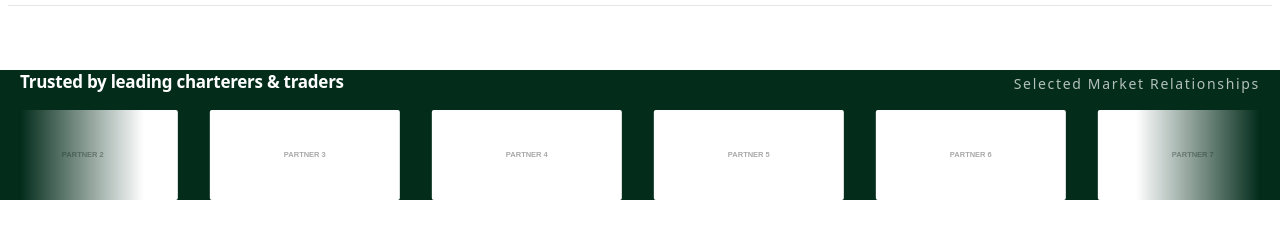
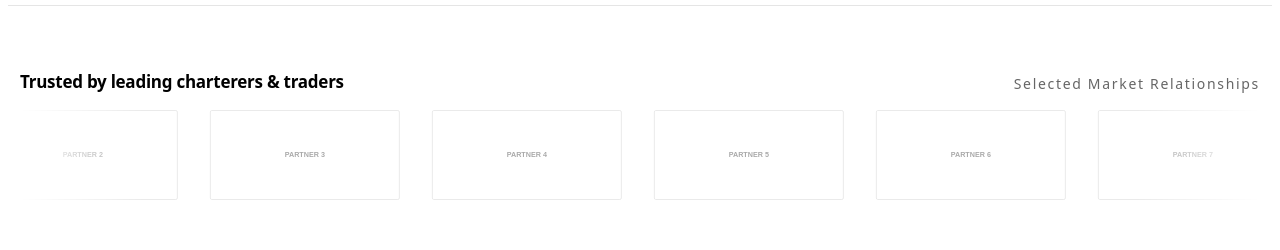
Before and after one commit to quoc05dev/asp-shipping-next-V2, a Next.js app: page /what-we-do in a window 1280 px wide. Shown: the part 795-1045 px from the top of the page. Built offline with nearby package versions, Linux system fonts and the light colour scheme; a web font is replaced by a local one.

Commit message:
restyle-what-we-do-trusted-logos-white

```diff
--- a/app/what-we-do/page.tsx
+++ b/app/what-we-do/page.tsx
@@ -105,12 +105,8 @@ export default function WhatWeDoHubPage() {
           <Divider />
 
           {/* 01.5 - TRUSTED RELATIONSHIPS */}
-          <section className="layout layout-page layout-root u-py-5" style={{
-            backgroundColor: '#032c1b',
-            width: '100vw',
-            marginLeft: 'calc(50% - 50vw)'
-          }}>
-            <div className="container container-w-outer container-rfs">
+          <section className="layout layout-page layout-root u-py-5" style={{ backgroundColor: '#ffffff' }}>
+            <div className="layout-inner">
               {/* Heading Row */}
               <div
                 className="u-mb-4"
@@ -122,10 +118,10 @@ export default function WhatWeDoHubPage() {
                   gap: '1rem'
                 }}
               >
-                <h2 className="heading h5 u-mb-0 u-font-weight-medium" style={{ color: '#ffffff', margin: 0, flex: '1 1 auto' }}>
+                <h2 className="heading h5 u-mb-0 u-font-weight-medium u-text-color-black" style={{ margin: 0, flex: '1 1 auto' }}>
                   Trusted by leading charterers &amp; traders
                 </h2>
-                <span className="u-text-size-small u-font-weight-bold u-text-uppercase" style={{ letterSpacing: '0.12em', color: 'rgba(255, 255, 255, 0.7)', flex: '0 0 auto' }}>
+                <span className="u-text-size-small u-font-weight-bold u-text-uppercase" style={{ letterSpacing: '0.12em', color: '#666666', flex: '0 0 auto' }}>
                   Selected Market Relationships
                 </span>
               </div>
@@ -171,6 +167,7 @@ export default function WhatWeDoHubPage() {
                 width: 190px;
                 height: 90px;
                 background-color: #ffffff;
+                border: 1px solid #eaeaea;
                 border-radius: 2px;
                 display: flex;
                 align-items: center;
```
